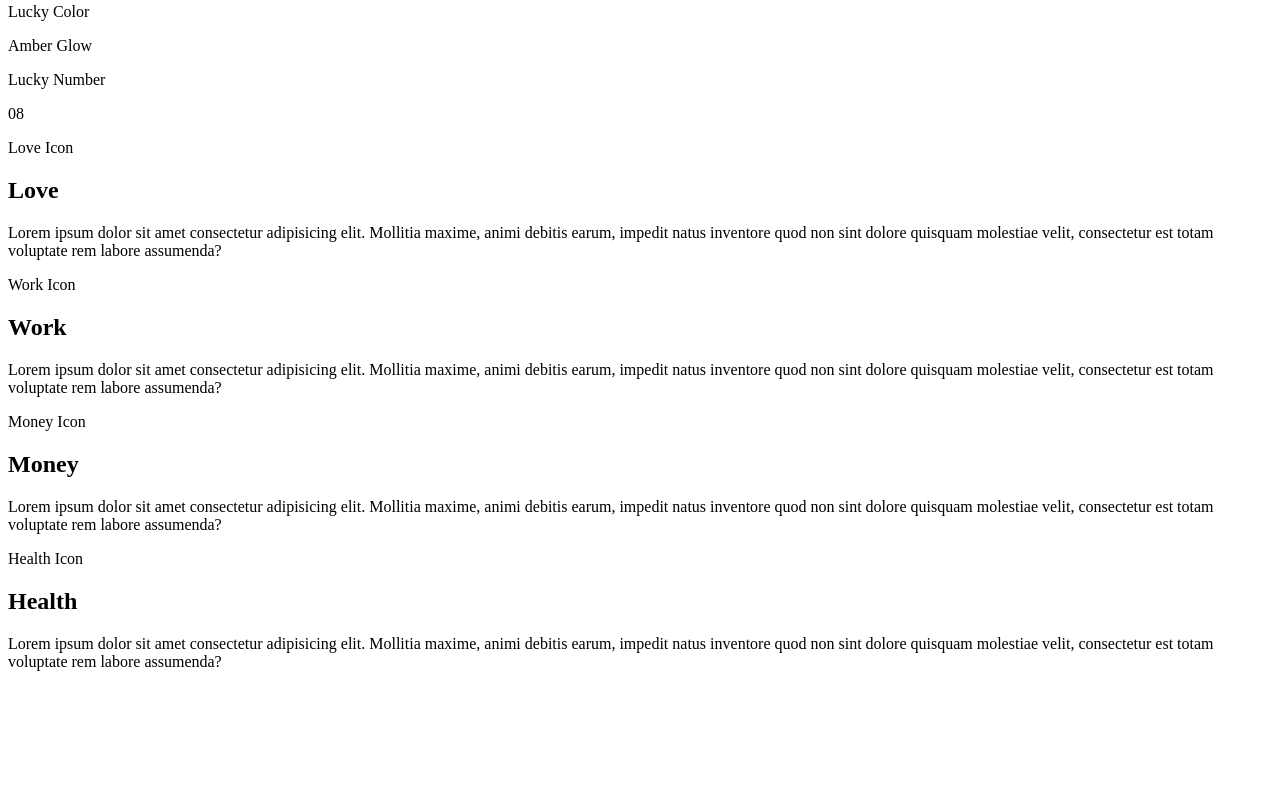
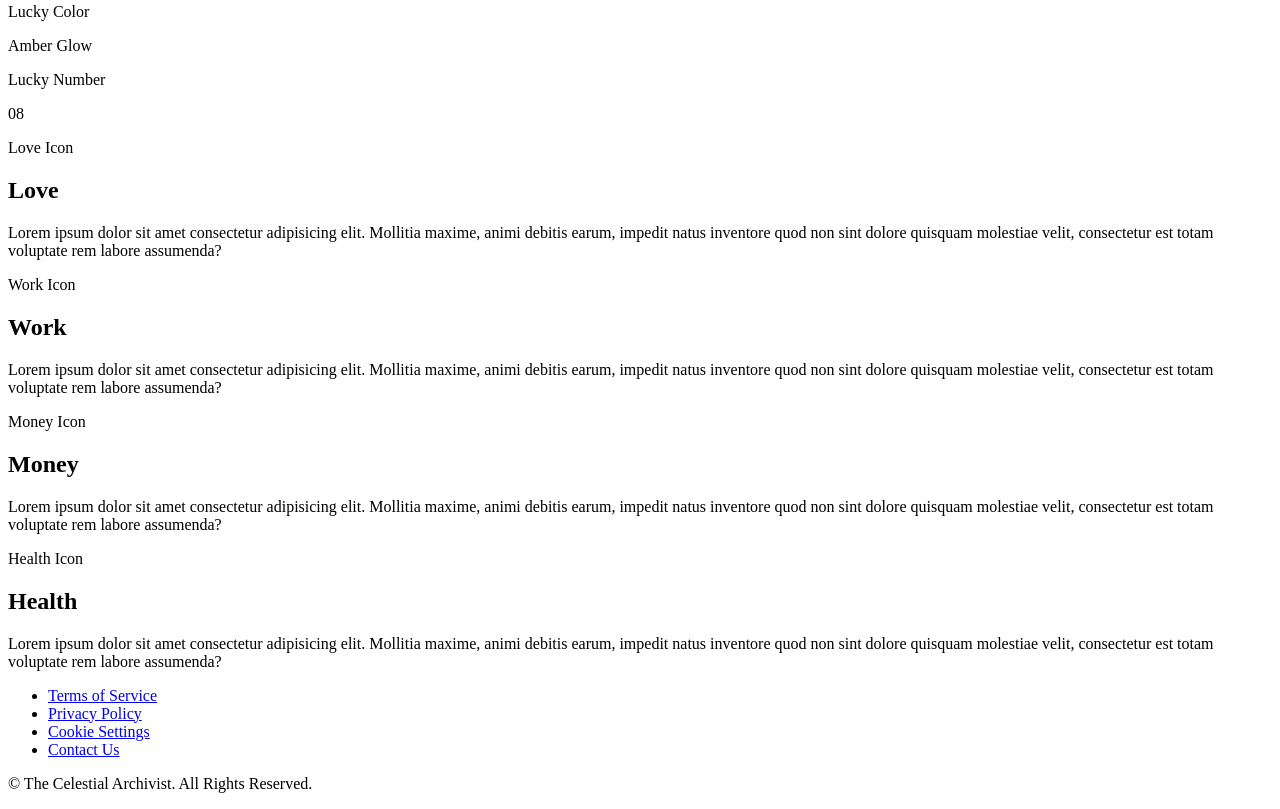
Before and after one commit to Alejandro-gmc/mixed-messages, a plain HTML site: page index.html in a window 1280 px wide. Shown: the part 672-1481 px from the top of the page. Before the commit the page ends 1359 px from the top, so only its background shows below. Drawn offline with Linux system fonts and the light colour scheme.

Commit message:
add footer html structure

```diff
--- a/index.html
+++ b/index.html
@@ -11,7 +11,7 @@
     <header>
         <nav id="header__nav">
             <div id="header__logo">
-                <img src="" alt="">
+                <img src="" alt="logo">
             </div>
             <ul class="header__menu">
                 <li class="header__menu-item">
@@ -192,11 +192,24 @@
                         </p>
                     </div>
                 </div>
-
-
-
             </div>
         </section>
+        <footer>
+            <ul class="footer__menu">
+                <li class="footer__menu-item">
+                    <a href="#" class="footer__menu-link">Terms of Service</a>
+                </li>
+                <li class="footer__menu-item">
+                    <a href="#" class="footer__menu-link">Privacy Policy</a>
+                </li>
+                <li class="footer__menu-item"><a href="#" class="footer__menu-link">Cookie Settings</a>
+                </li>
+                <li class="footer__menu-item">
+                    <a href="#" class="footer__menu-link">Contact Us</a>
+                </li>
+            </ul>
+            <p class="footer__copyright">&copy; The Celestial Archivist. All Rights Reserved.</p>
+        </footer>
     </main>
 </body>
 
```
